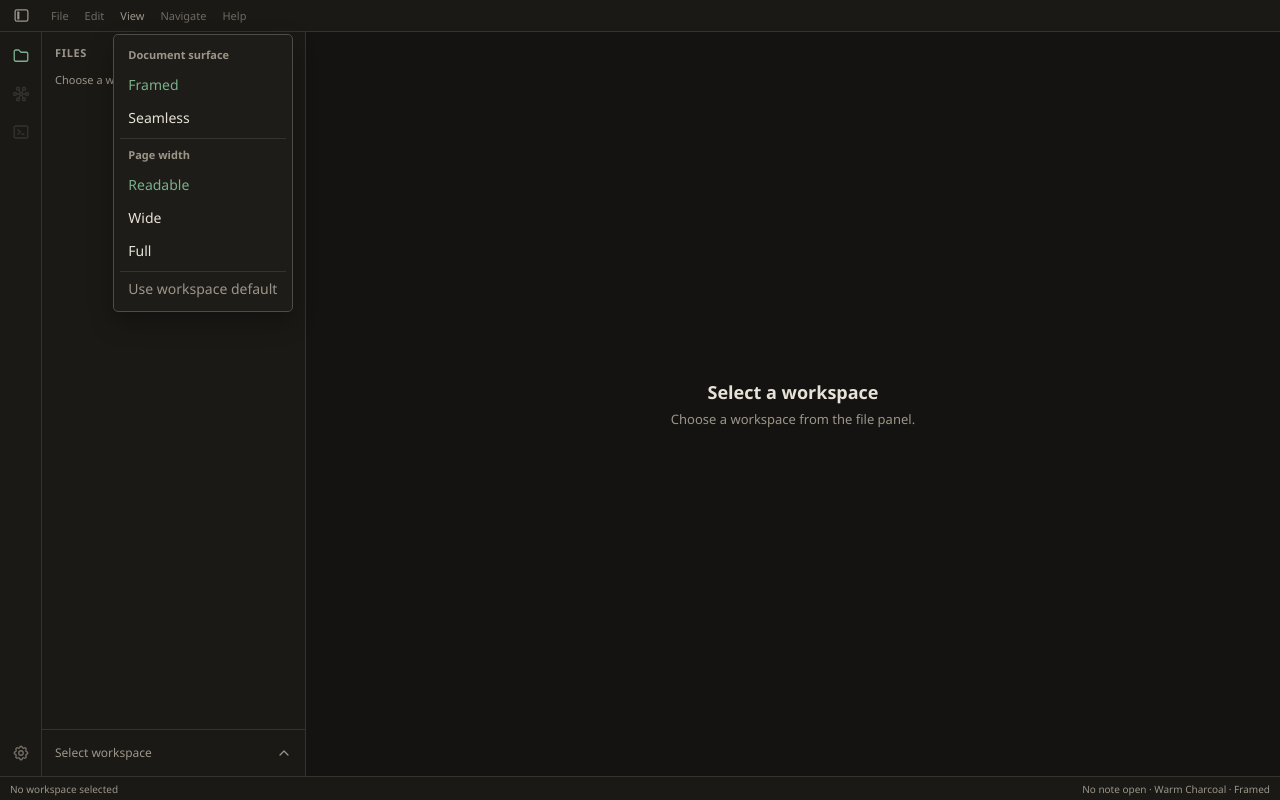
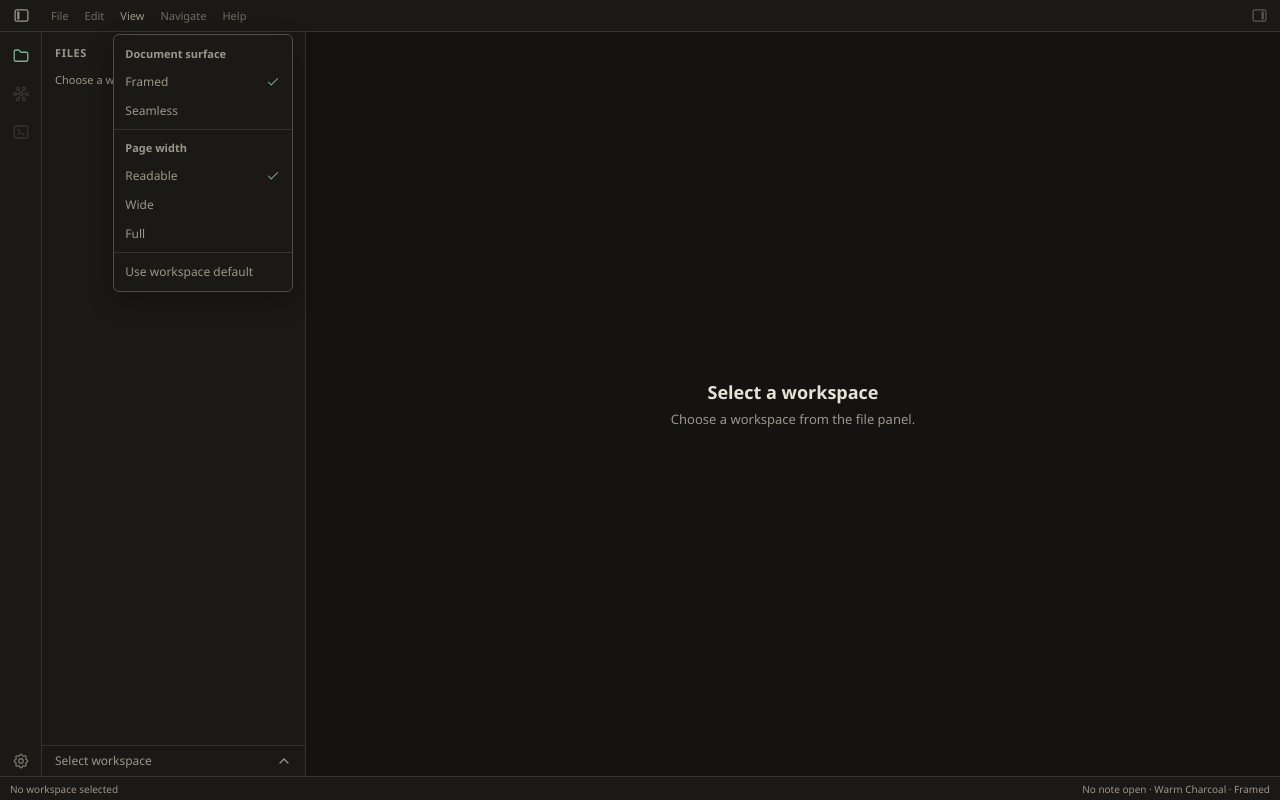
Before and after one commit to duck1642/acornwiki, a Svelte app in the folder frontend/: page / in a window 1280 px wide. Both pictures are taken after a click on the heading "View". Built offline with nearby package versions, Linux system fonts and the light colour scheme.

Commit message:
Unify popup menus and refine editor controls

```diff
--- a/frontend/src/App.svelte
+++ b/frontend/src/App.svelte
@@ -69,6 +69,7 @@
 <script lang="ts">
   import { onMount, tick } from 'svelte'
   import Icon from './Icon.svelte'
+  import PopupMenu from './PopupMenu.svelte'
   import { fileIconFor as classifyFileIcon, isFileIconId } from './fileIcons'
   import { setFileIconColors } from './fileIconColors'
   import NoteEditor from './NoteEditor.svelte'
@@ -953,20 +954,23 @@
       <button class="menu-item" disabled title="This menu is not available yet">Edit</button>
       <details class="view-menu" bind:open={viewMenuOpen}>
         <summary class="menu-item">View</summary>
-        <div class="view-menu-content" role="group" aria-label="Session view options">
+        <PopupMenu class="view-menu-content" label="Session view options">
           <strong>Document surface</strong>
-          <button aria-pressed={effectiveSurface === 'framed'} onclick={() => { sessionSurface = 'framed'; viewMenuOpen = false }}>Framed</button>
-          <button aria-pressed={effectiveSurface === 'seamless'} onclick={() => { sessionSurface = 'seamless'; viewMenuOpen = false }}>Seamless</button>
-          <strong class="view-menu-divider">Page width</strong>
+          <button class="popup-menu-item" aria-pressed={effectiveSurface === 'framed'} onclick={() => { sessionSurface = 'framed'; viewMenuOpen = false }}>Framed{#if effectiveSurface === 'framed'}<span class="popup-menu-mark"><Icon name="check" size={14} /></span>{/if}</button>
+          <button class="popup-menu-item" aria-pressed={effectiveSurface === 'seamless'} onclick={() => { sessionSurface = 'seamless'; viewMenuOpen = false }}>Seamless{#if effectiveSurface === 'seamless'}<span class="popup-menu-mark"><Icon name="check" size={14} /></span>{/if}</button>
+          <div class="popup-menu-divider"></div>
+          <strong>Page width</strong>
           {#each pageWidthPresets as preset (preset.value)}
-            <button aria-pressed={effectivePageWidth === preset.value} title={preset.title} onclick={() => { sessionPageWidth = preset.value; viewMenuOpen = false }}>{preset.label}</button>
+            <button class="popup-menu-item" aria-pressed={effectivePageWidth === preset.value} title={preset.title} onclick={() => { sessionPageWidth = preset.value; viewMenuOpen = false }}>{preset.label}{#if effectivePageWidth === preset.value}<span class="popup-menu-mark"><Icon name="check" size={14} /></span>{/if}</button>
           {/each}
-          <button class="view-menu-reset" onclick={() => { sessionSurface = null; sessionPageWidth = null; viewMenuOpen = false }}>Use workspace default</button>
-        </div>
+          <div class="popup-menu-divider"></div>
+          <button class="popup-menu-item" onclick={() => { sessionSurface = null; sessionPageWidth = null; viewMenuOpen = false }}>Use workspace default</button>
+        </PopupMenu>
       </details>
       <button class="menu-item" disabled title="This menu is not available yet">Navigate</button>
       <button class="menu-item" disabled title="This menu is not available yet">Help</button>
     </div>
+    <button class="menu-sidebar-toggle menu-sidebar-toggle-right" onclick={toggleOutlinePanel} disabled={!selectedNote} aria-label="Toggle contents panel" aria-pressed={outlineOpen} title="Toggle contents panel"><Icon name={outlineOpen ? 'panel-right' : 'panel-right-closed'} /></button>
   </header>
 
   <div class="workspace-layout" class:files-hidden={!filePanelOpen} class:outline-open={showRightPanel}>
@@ -977,13 +981,13 @@
       <div class="activity-spacer"></div>
       <details bind:open={settingsOpen} class="settings-menu">
         <summary class="activity-button" aria-label="Settings" title="Settings"><Icon name="settings" /></summary>
-        <div class="settings-content">
-          <strong>Quick settings</strong>
-          <button class="text-button quick-settings-open" onclick={openSettingsTab}>Open Settings</button>
-          <label class="quick-setting"><input type="checkbox" checked={editorPreferences.autosave} disabled={!editorPreferencesLoaded || editorPreferenceSaving.autosave} onchange={(event) => setEditorPreference('autosave', event.currentTarget)} /> Autosave</label>
-          <label class="quick-setting"><input type="checkbox" checked={editorPreferences.auto_reload} disabled={!editorPreferencesLoaded || editorPreferenceSaving.auto_reload} onchange={(event) => setEditorPreference('auto_reload', event.currentTarget)} /> Auto-reload unchanged notes</label>
+        <PopupMenu class="settings-content">
+          <button class="popup-menu-item" aria-label="Open Settings" onclick={openSettingsTab}><span>Settings...</span></button>
+          <div class="popup-menu-divider"></div>
+          <label class="popup-menu-item quick-setting"><input type="checkbox" checked={editorPreferences.autosave} disabled={!editorPreferencesLoaded || editorPreferenceSaving.autosave} onchange={(event) => setEditorPreference('autosave', event.currentTarget)} /><span>Autosave</span>{#if editorPreferences.autosave}<span class="popup-menu-mark" aria-hidden="true"><Icon name="check" size={14} /></span>{/if}</label>
+          <label class="popup-menu-item quick-setting"><input type="checkbox" checked={editorPreferences.auto_reload} disabled={!editorPreferencesLoaded || editorPreferenceSaving.auto_reload} onchange={(event) => setEditorPreference('auto_reload', event.currentTarget)} /><span>Auto-reload unchanged notes</span>{#if editorPreferences.auto_reload}<span class="popup-menu-mark" aria-hidden="true"><Icon name="check" size={14} /></span>{/if}</label>
           {#if settingsMessage}<p role="alert">{settingsMessage}</p>{/if}
-        </div>
+        </PopupMenu>
       </details>
     </nav>
 
@@ -1073,13 +1077,13 @@
         <footer class="sidebar-footer">
           <details bind:this={workspacePicker} class="workspace-picker">
             <summary title={selectedWorkspace ?? 'Select workspace'}><span>{workspaceName || 'Select workspace'}</span><Icon name="chevron-down" size={16} /></summary>
-            <div class="workspace-picker-menu">
+            <PopupMenu class="workspace-picker-menu">
               <strong>Workspaces</strong>
               {#if workspacesLoaded && workspaces.length === 0}<p class="empty-workspaces">No saved workspaces.</p>{/if}
               {#each workspaces as workspace}
-                <button class:selected={selectedWorkspace === workspace} aria-label={workspace} aria-current={selectedWorkspace === workspace ? 'page' : undefined} onclick={() => selectWorkspace(workspace)} disabled={loadingWorkspace || moving || appearanceSaving} title={workspace}><span class="workspace-option-name">{workspaceLabel(workspace)}</span><span class="workspace-option-path">{workspace}</span></button>
+                <button class="popup-menu-item workspace-option" class:selected={selectedWorkspace === workspace} aria-label={workspace} aria-current={selectedWorkspace === workspace ? 'page' : undefined} onclick={() => selectWorkspace(workspace)} disabled={loadingWorkspace || moving || appearanceSaving} title={workspace}><span class="workspace-option-details"><span class="workspace-option-name">{workspaceLabel(workspace)}</span><span class="workspace-option-path">{workspace}</span></span>{#if selectedWorkspace === workspace}<span class="popup-menu-mark" aria-hidden="true"><Icon name="check" size={14} /></span>{/if}</button>
               {/each}
-            </div>
+            </PopupMenu>
           </details>
         </footer>
       </aside>
@@ -1128,11 +1132,6 @@
               </div>
             {/if}
           </div>
-          {#if selectedNote}
-            <div class="document-tabs-actions">
-              <button class="icon-button outline-toggle-btn" onclick={toggleOutlinePanel} aria-label="Toggle contents panel" aria-pressed={outlineOpen} title="Toggle contents panel"><Icon name={outlineOpen ? 'panel-right' : 'panel-right-closed'} /></button>
-            </div>
-          {/if}
         </div>
         <div class="document-host-body" inert={Boolean(bulkClose)}>
           {#each noteTabs as tab (tab.key)}
--- /dev/null
+++ b/frontend/src/PopupMenu.svelte
@@ -0,0 +1,30 @@
+<script lang="ts">
+  import { onMount, type Snippet } from 'svelte'
+
+  let { children, class: className = '', label }: { children: Snippet; class?: string; label?: string } = $props()
+  let surface: HTMLDivElement
+
+  onMount(() => {
+    const details = surface.closest('details')
+    if (!details) return
+    function closeOutside(event: PointerEvent) {
+      if (details?.open && !details.contains(event.target as Node)) details.open = false
+    }
+    function closeOnEscape(event: KeyboardEvent) {
+      if (event.key !== 'Escape' || !details?.open) return
+      details.open = false
+      details.querySelector('summary')?.focus()
+      event.stopPropagation()
+    }
+    document.addEventListener('pointerdown', closeOutside)
+    document.addEventListener('keydown', closeOnEscape)
+    return () => {
+      document.removeEventListener('pointerdown', closeOutside)
+      document.removeEventListener('keydown', closeOnEscape)
+    }
+  })
+</script>
+
+<div bind:this={surface} class={`popup-menu ${className}`} role={label ? 'group' : undefined} aria-label={label}>
+  {@render children()}
+</div>
--- a/frontend/src/app.css
+++ b/frontend/src/app.css
@@ -148,16 +148,12 @@ a:focus-visible {
 .view-menu { position: relative; }
 .view-menu > summary { list-style: none; cursor: pointer; }
 .view-menu > summary::-webkit-details-marker { display: none; }
-.view-menu-content { position: absolute; top: calc(100% + 6px); left: 0; z-index: 10; display: flex; flex-direction: column; min-width: 180px; padding: 6px; border: 1px solid var(--border-strong); border-radius: 5px; background: var(--bg-paper); box-shadow: 0 10px 24px color-mix(in srgb, #000 28%, transparent); }
-.view-menu-content strong { padding: 6px 8px; color: var(--ink-muted); font-size: 11px; }
-.view-menu-content strong.view-menu-divider { margin-top: 4px; padding-top: 8px; border-top: 1px solid var(--border); }
-.view-menu-content button { padding: 7px 8px; border: 0; border-radius: 4px; background: transparent; color: var(--ink); text-align: left; }
-.view-menu-content button.view-menu-reset { margin-top: 4px; border-top: 1px solid var(--border); border-radius: 0 0 4px 4px; color: var(--ink-muted); }
-.view-menu-content button:hover { color: var(--accent); }
-.view-menu-content button[aria-pressed='true'] { color: var(--accent); }
+.view-menu-content { top: calc(100% + 6px); left: 0; min-width: 180px; }
+.view-menu-content strong { display: block; padding: 6px; color: var(--ink-muted); font-size: 11px; }
 .menu-sidebar-toggle { width: 42px; height: 28px; display: inline-flex; align-items: center; justify-content: center; margin-right: 0; padding: 0; border: 0; border-radius: 5px; background: transparent; color: var(--ink-muted); }
 .menu-sidebar-toggle:hover { color: var(--ink); }
 .menu-sidebar-toggle svg { display: block; width: 17px; height: 17px; }
+.menu-sidebar-toggle-right { margin-left: auto; }
 
 .connection-status {
   gap: 7px;
@@ -200,33 +196,31 @@ a:focus-visible {
 }
 .settings-menu > summary::-webkit-details-marker { display: none; }
 .settings-menu > summary:hover { color: var(--ink); }
+.popup-menu {
+  position: absolute;
+  z-index: 8;
+  padding: 5px;
+  border: 1px solid var(--border-strong);
+  border-radius: 6px;
+  background: var(--bg-panel);
+  box-shadow: 0 10px 24px color-mix(in srgb, #000 24%, transparent);
+}
+.popup-menu-item { display: flex; align-items: center; gap: 6px; width: 100%; min-height: 28px; padding: 6px; border: 0; background: transparent; color: var(--ink-muted); text-align: left; font-size: 12px; cursor: pointer; }
+.popup-menu-item:hover { color: var(--ink); }
+.popup-menu-item:disabled { opacity: 0.5; cursor: default; }
+.popup-menu-mark { flex: 0 0 16px; display: inline-flex; align-items: center; justify-content: center; margin-left: auto; color: var(--accent); }
+.popup-menu-divider { margin: 4px -5px; border-top: 1px solid var(--border); }
 .settings-content {
   position: absolute;
   bottom: 0;
   left: calc(100% + 8px);
-  z-index: 5;
-  width: min(320px, calc(100vw - 24px));
-  padding: 14px;
-  border: 1px solid var(--border-strong);
-  border-radius: 6px;
-  background: var(--bg-paper);
-  box-shadow: 0 12px 28px color-mix(in srgb, #000 28%, transparent);
+  width: min(245px, calc(100vw - 55px));
 }
-.settings-content strong { font-size: 13px; }
-.settings-content p { margin: 7px 0; color: var(--ink-muted); font-size: 12px; line-height: 1.45; }
-.settings-content label { display: flex; flex-direction: column; gap: 5px; color: var(--ink-muted); font-size: 12px; }
-.settings-content .quick-settings-open { width: 100%; margin: 8px 0 5px; text-align: left; }
-.settings-content label.quick-setting { flex-direction: row; align-items: center; gap: 7px; padding: 5px 1px; }
-.settings-content label.quick-setting input { margin: 0; accent-color: var(--accent); }
-.settings-content textarea {
-  width: 100%;
-  padding: 8px;
-  border: 1px solid var(--border);
-  border-radius: 5px;
-  background: var(--bg-app);
-  color: var(--ink);
-  resize: vertical;
-}
+.settings-content p { margin: 7px; color: var(--error); font-size: 12px; }
+.quick-setting { position: relative; }
+.quick-setting input { position: absolute; width: 1px; height: 1px; opacity: 0; }
+.quick-setting:has(input:disabled) { opacity: 0.45; cursor: default; }
+.quick-setting:has(input:focus-visible) { outline: 1px solid var(--accent); outline-offset: -1px; }
 
 
 .appearance-group {
@@ -264,7 +258,7 @@ a:focus-visible {
   flex-direction: column;
   align-items: center;
   gap: 7px;
-  padding: 8px 5px;
+  padding: 8px 5px 0;
   border-right: 1px solid var(--border);
   background: var(--bg-panel);
 }
@@ -307,16 +301,14 @@ a:focus-visible {
 .workspace-layout.files-hidden > .note-outline { grid-column: 3; }
 .document-tabs { flex: 0 0 36px; min-width: 0; display: flex; align-items: stretch; border-bottom: 1px solid var(--border); background: var(--bg-panel); }
 .document-tabs-list { flex: 1 1 auto; min-width: 0; display: flex; align-items: stretch; gap: 2px; overflow: auto hidden; padding: 4px 6px 0 8px; scrollbar-width: thin; }
-.document-tabs-actions { flex: 0 0 auto; display: flex; align-items: center; padding: 0 6px; }
 .document-tab { min-width: 76px; max-width: 240px; display: flex; flex: 0 0 auto; align-items: center; gap: 2px; padding: 0 3px 0 8px; border: 1px solid transparent; border-bottom: 0; border-radius: 5px 5px 0 0; color: var(--ink-muted); }
 .document-tab.active { position: relative; z-index: 1; margin-bottom: -1px; padding-bottom: 1px; border-color: var(--border); background: var(--bg-panel); color: var(--ink); font-weight: 600; }
 .document-tab-select { min-width: 0; min-height: 29px; display: flex; flex: 1 1 auto; align-items: center; gap: 6px; overflow: hidden; padding: 3px 4px; border: 0; background: transparent; color: inherit; text-align: left; font-size: 11px; }
-.document-tab-select:hover:not(:disabled) { color: var(--accent); }
 .document-tab-title { min-width: 0; overflow: hidden; text-overflow: ellipsis; white-space: nowrap; }
 .tab-dirty-indicator { flex: 0 0 auto; color: var(--warn); font-size: 9px; line-height: 1; }
 .tab-dirty-indicator.conflict { color: var(--error); }
 .document-tab-close { width: 21px; height: 21px; flex: 0 0 auto; display: inline-flex; align-items: center; justify-content: center; padding: 0; border: 0; border-radius: 4px; background: transparent; color: var(--ink-faint); font-size: 17px; line-height: 1; }
-.document-tab-close:hover:not(:disabled) { color: var(--ink); }
+.document-tab-close:hover:not(:disabled) { color: color-mix(in srgb, var(--error) 75%, var(--ink-muted)); }
 .document-host-body { position: relative; flex: 1 1 auto; min-width: 0; min-height: 0; overflow: hidden; }
 .document-host-body > .note-panel,
 .document-host-body > .settings-tab { position: absolute; inset: 0; grid-column: auto; grid-row: auto; }
@@ -358,22 +350,23 @@ a:focus-visible {
   min-height: 0;
   display: flex;
   flex-direction: column;
-  padding: 4px 10px 8px;
+  padding: 4px 10px 0;
   border-right: 1px solid var(--border);
   background: var(--bg-panel);
 }
 
-.sidebar-footer { position: relative; flex: 0 0 auto; margin-top: auto; padding-top: 8px; }
+.sidebar-footer { position: relative; flex: 0 0 auto; margin-top: auto; }
 .sidebar-footer::before { position: absolute; top: 0; right: -10px; left: -10px; border-top: 1px solid var(--border); content: ''; }
 .workspace-picker { position: relative; }
-.workspace-picker > summary { min-width: 0; display: flex; align-items: center; justify-content: space-between; gap: 8px; padding: 7px 3px; color: var(--ink-muted); list-style: none; font-size: 12px; }
+.workspace-picker > summary { min-width: 0; min-height: 31px; display: flex; align-items: center; justify-content: space-between; gap: 8px; padding: 4px 3px; color: var(--ink-muted); list-style: none; font-size: 12px; }
 .workspace-picker > summary::-webkit-details-marker { display: none; }
 .workspace-picker > summary span:first-child { min-width: 0; overflow: hidden; text-overflow: ellipsis; white-space: nowrap; }
 .workspace-picker > summary > svg { flex: 0 0 16px; transform: rotate(180deg); }
 .workspace-picker > summary:hover { color: var(--ink); }
-.workspace-picker-menu { position: absolute; z-index: 8; right: 0; bottom: calc(100% + 7px); left: 0; max-height: min(360px, 60vh); overflow: auto; padding: 7px; border: 1px solid var(--border-strong); border-radius: 6px; background: var(--bg-panel); box-shadow: 0 10px 24px color-mix(in srgb, #000 24%, transparent); }
-.workspace-picker-menu > strong { display: block; padding: 4px 6px 7px; border-bottom: 1px solid var(--border); color: var(--ink-muted); font-size: 10px; letter-spacing: 0.06em; text-transform: uppercase; }
-.workspace-picker-menu > button { display: flex; flex-direction: column; gap: 2px; width: 100%; min-width: 0; margin-top: 2px; padding: 6px; border: 0; background: transparent; color: var(--ink-muted); text-align: left; font-size: 12px; }
+.workspace-picker-menu { right: 0; bottom: calc(100% + 7px); left: 0; max-height: min(360px, 60vh); overflow: auto; }
+.workspace-picker-menu > strong { display: block; margin: 0 -5px; padding: 4px 11px 7px; border-bottom: 1px solid var(--border); color: var(--ink-muted); font-size: 10px; letter-spacing: 0.06em; text-transform: uppercase; }
+.workspace-picker-menu > .workspace-option { min-width: 0; margin-top: 2px; }
+.workspace-option-details { display: flex; flex: 1 1 auto; min-width: 0; flex-direction: column; gap: 2px; }
 .workspace-option-name, .workspace-option-path { display: block; max-width: 100%; overflow: hidden; text-overflow: ellipsis; white-space: nowrap; }
 .workspace-option-path { color: var(--ink-faint); font-size: 10px; font-weight: 400; }
 .workspace-picker-menu > button:hover:not(:disabled) { color: var(--ink); }
@@ -480,15 +473,14 @@ a:focus-visible {
 .note-breadcrumb-dir { color: var(--ink-faint); font-weight: 400; }
 .note-breadcrumb-file { color: var(--ink-muted); font-weight: 500; }
 .note-toolbar > button:not(.icon-button) {
-  padding: 5px 9px;
+  padding: 5px 5px;
   border: 0;
   border-radius: 4px;
-  border-bottom: 2px solid transparent;
   background: transparent;
   color: var(--ink-muted);
   font-size: 11px;
 }
-.note-toolbar > button[aria-pressed='true'] { border-bottom-color: var(--accent); color: var(--accent); font-weight: 650; }
+.note-toolbar > button[aria-pressed='true'] { color: var(--accent); font-weight: 650; }
 .note-toolbar > button:hover:not(:disabled) { color: var(--ink); }
 .note-toolbar > button[aria-pressed='true']:hover:not(:disabled) { color: var(--accent); }
 .note-toolbar > button:disabled { opacity: 0.4; }
@@ -497,9 +489,7 @@ a:focus-visible {
 .note-more-menu > summary { display: flex; align-items: center; justify-content: center; width: 28px; height: 28px; border-radius: 4px; color: var(--ink-muted); cursor: pointer; list-style: none; font-size: 20px; }
 .note-more-menu > summary::-webkit-details-marker { display: none; }
 .note-more-menu > summary:hover { color: var(--ink); }
-.note-more-content { position: absolute; z-index: 5; top: calc(100% + 4px); right: 0; display: flex; flex-direction: column; min-width: 130px; padding: 5px; border: 1px solid var(--border); border-radius: 5px; background: var(--bg-paper); }
-.note-more-content button { padding: 7px; border: 0; background: transparent; color: var(--ink-muted); text-align: left; }
-.note-more-content button:disabled { opacity: 0.5; }
+.note-more-content { top: calc(100% + 4px); right: 0; min-width: 130px; }
 
 .note-scroll { flex: 1; min-width: 0; min-height: 0; overflow: auto; padding: 18px 22px; background: var(--bg-app); }
 .note-sheet {
@@ -637,7 +627,8 @@ a:focus-visible {
   align-items: center;
   gap: 7px 10px;
   margin: 0;
-  padding: 9px 14px;
+  min-height: 31px;
+  padding: 5px 14px;
   border-bottom: 1px solid var(--border);
   background: var(--bg-panel);
   color: var(--ink-muted);
@@ -648,7 +639,7 @@ a:focus-visible {
 .note-error { border-color: color-mix(in srgb, var(--error) 40%, var(--border)); color: var(--error); }
 .note-conflict { border-color: var(--warn-border); background: var(--warn-bg); color: var(--ink); }
 .note-conflict button {
-  padding: 5px 9px;
+  padding: 3px 9px;
   border: 1px solid var(--border-strong);
   border-radius: 4px;
   background: var(--bg-paper);
@@ -687,6 +678,7 @@ a:focus-visible {
 @media (max-width: 720px) {
   .menu-bar { flex: 0 0 auto; min-height: 67px; flex-wrap: wrap; gap: 2px 6px; padding: 4px 7px; }
   .menu-items { order: 1; flex: 1 1 auto; }
+  .menu-sidebar-toggle-right { order: 2; }
   .connection-status { max-width: 150px; overflow: hidden; text-overflow: ellipsis; }
   .appearance-group { min-width: 0; }
   .appearance-group button { min-height: 24px; padding: 3px 6px; font-size: 10px; }
--- a/frontend/src/icons.ts
+++ b/frontend/src/icons.ts
@@ -1,5 +1,9 @@
 // Static SVG paths from Lucide, Tabler and the custom new-note icon.
 export const icons = {
+  "check": "<path d=\"M20 6 9 17l-5-5\" />",
+  "source-code": "<path d=\"M7 8l-4 4l4 4\" /><path d=\"M17 8l4 4l-4 4\" /><path d=\"M14 4l-4 16\" />",
+  "book-open": "<path d=\"M12 5v16\" /><path d=\"M20.001 19A2 2 0 0022 17V5a2 2 0 00-1.999-2L16 3.002A5 5 0 0012 5a5 5 0 00-4-2H4a2 2 0 00-2 2v12a2 2 0 001.999 2H8a5 5 0 014 2 5 5 0 014-2z\" />",
+  "save": "<path d=\"M15.2 3a2 2 0 0 1 1.4.6l3.8 3.8a2 2 0 0 1 .6 1.4V19a2 2 0 0 1-2 2H5a2 2 0 0 1-2-2V5a2 2 0 0 1 2-2z\" /><path d=\"M17 21v-7a1 1 0 0 0-1-1H8a1 1 0 0 0-1 1v7\" /><path d=\"M7 3v4a1 1 0 0 0 1 1h7\" />",
   "panel-left-closed": "<rect x=\"3\" y=\"4\" width=\"18\" height=\"16\" rx=\"2.5\" /><path d=\"M8 6.5v11\" />",
   "panel-left": "<rect x=\"3\" y=\"4\" width=\"18\" height=\"16\" rx=\"2.5\" /><rect x=\"6\" y=\"6.5\" width=\"3\" height=\"11\" rx=\"1\" fill=\"currentColor\" stroke=\"none\" />",
   "arrow-left": "<path d=\"m12 19-7-7 7-7\" />\n  <path d=\"M19 12H5\" />",
```
Also changed, not shown: frontend/src/NoteEditor.svelte (+8 -7 lines).
